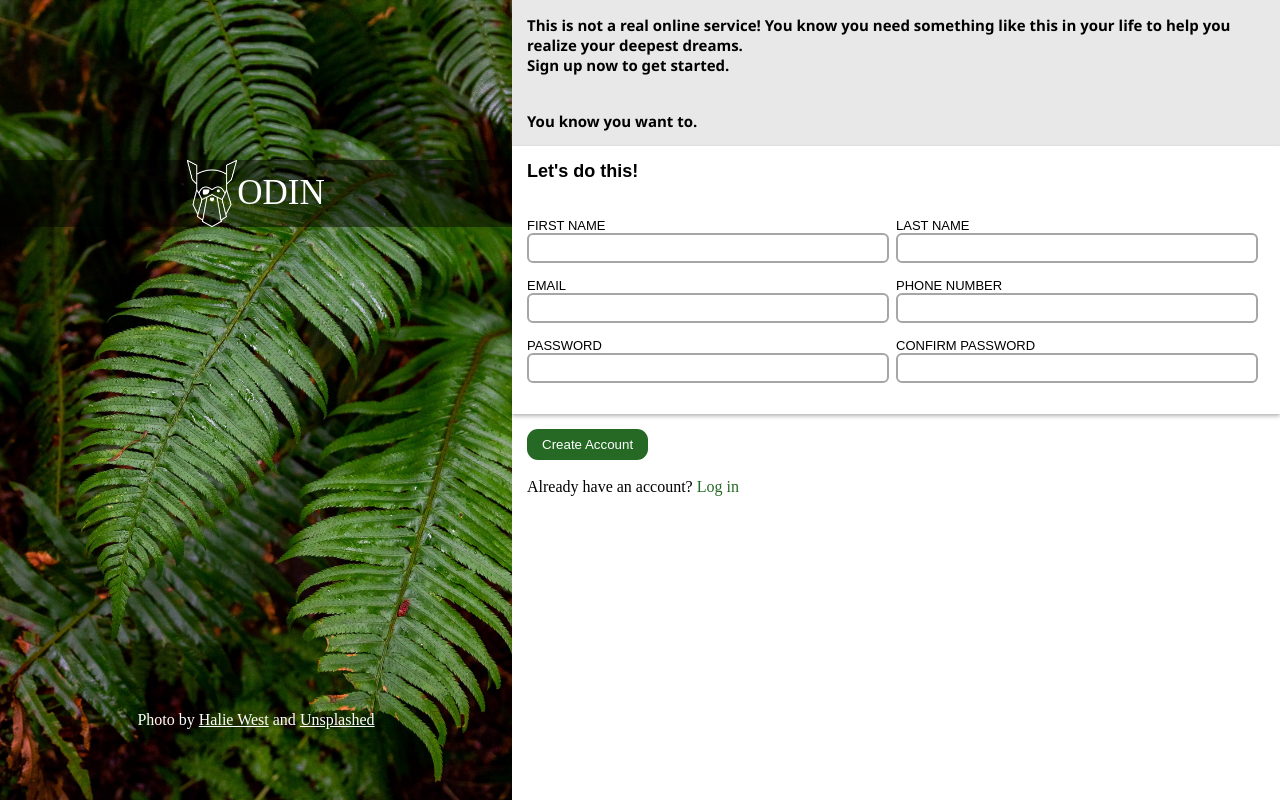
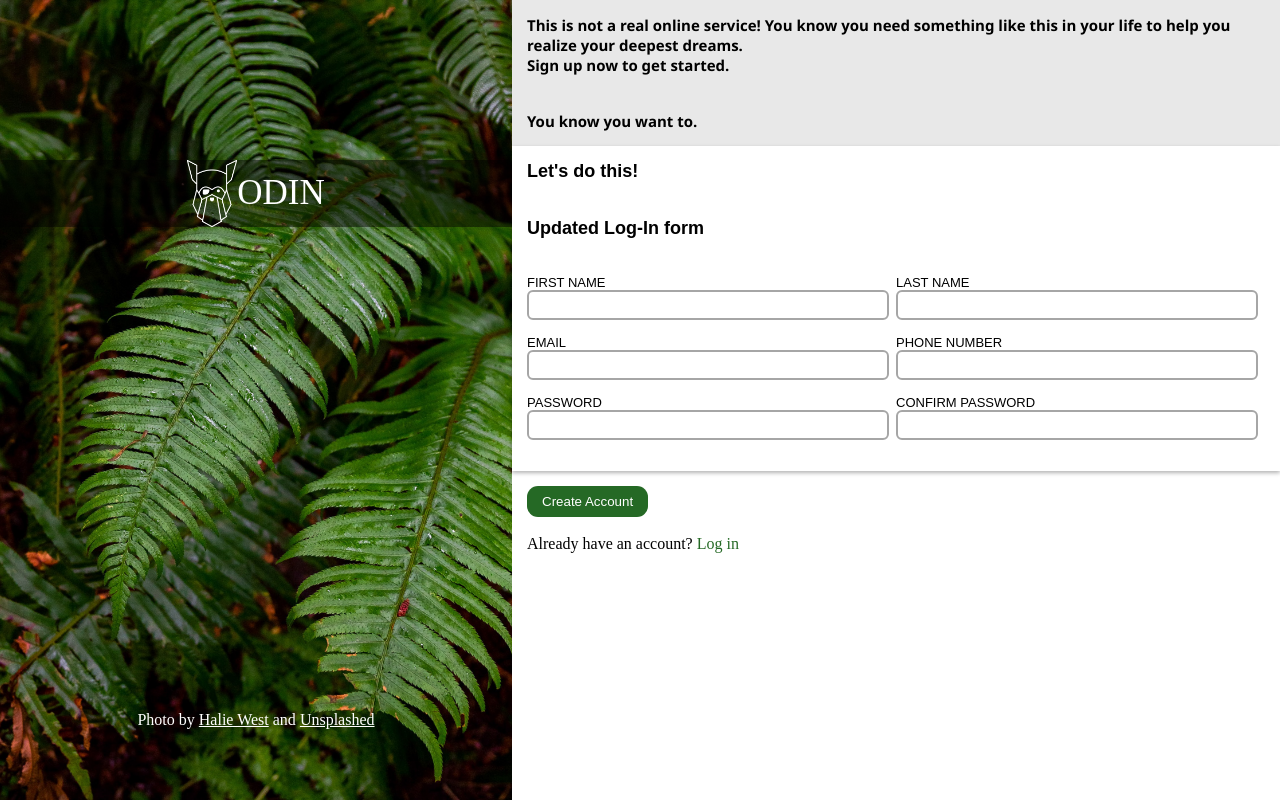
Before and after one commit to akiru01/Log-In-Form, a plain HTML site: page index.html in a window 1280 px wide. Drawn offline with Linux system fonts and the light colour scheme.

Commit message:
added paragraph

```diff
--- a/index.html
+++ b/index.html
@@ -1,11 +1,14 @@
 <!DOCTYPE html>
 <html lang="en">
+
 <head>
      <meta charset="UTF-8">
      <meta name="viewport" content="width=device-width, initial-scale=1.0">
      <title>SIGN-UP</title>
+     <link rel="shortcut icon" href="./img/halie.jpg" type="image/x-icon">
      <link rel="stylesheet" href="css/style.css">
 </head>
+
 <body>
      <div class="container">
           <div class="left_back">
@@ -22,7 +25,8 @@
           <div class="right_back">
 
                <div class="right_back1">
-                    <p class="wright">This is not a real online service! You know you need something like this in your life to help you realize your deepest dreams.</p>
+                    <p class="wright">This is not a real online service! You know you need something like this in your
+                         life to help you realize your deepest dreams.</p>
                     <p class="wright">Sign up now to get started.</p>
 
                     <br>
@@ -32,6 +36,11 @@
                </div>
                <div class="midsec">
                     <p class="para">Let's do this!</p>
+
+                    <br>
+                    <br>
+
+                    <p>Updated Log-In form</p>
 
                     <br>
                     <br>
@@ -81,4 +90,5 @@
           </div>
      </div>
 </body>
+
 </html>
```
Also changed, not shown: 1 other file.
